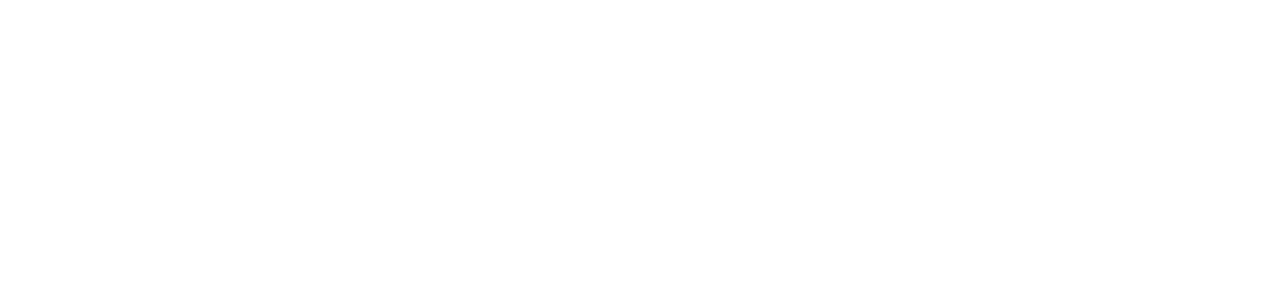
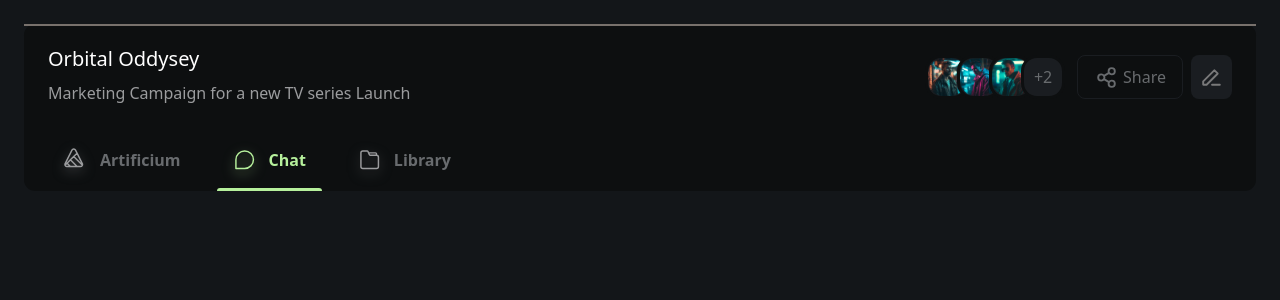
Before and after one commit to amirrezaRst/Artificium, a React (Create React App) app: page /chat in a window 1280 px wide. Before the commit this address had no page. Shown: the top 300 px of the page. Built offline with nearby package versions, Linux system fonts and the light colour scheme.

Commit message:
handle topnavbar actions

```diff
--- /dev/null
+++ b/src/components/chat/index.jsx
@@ -0,0 +1,7 @@
+const Chat = () => {
+    return (
+        <h1>Chat Page</h1>
+    );
+}
+
+export default Chat;
--- a/src/components/home/index.jsx
+++ b/src/components/home/index.jsx
@@ -2,10 +2,7 @@
 
 const Home = () => {
     return (
-        <MainLayout>
-
-        </MainLayout>
-
+        null
     );
 }
 
--- /dev/null
+++ b/src/components/library/index.jsx
@@ -0,0 +1,9 @@
+const Library = () => {
+    return (
+        <h1>
+            Library Page
+        </h1>
+    );
+}
+
+export default Library;
--- a/src/container/App.jsx
+++ b/src/container/App.jsx
@@ -4,16 +4,21 @@
 import Home from "../components/home";
 import Signup from "../components/register/Signup";
 import JoinWorkspace from "../components/register/JoinWorkspace";
+import MainLayout from "../layouts/MainLayout";
+import Chat from "../components/chat";
+import Library from "../components/library";
 
 const App = () => {
 
     return (
         <>
             <Routes>
-                <Route exact path="/" element={<Home />} />
+                <Route exact path="/" element={<MainLayout><Home /></MainLayout>} />
                 <Route path="/login" element={<Login />} />
                 <Route path="/signup" element={<Signup />} />
                 <Route path="/join-workspace" element={<JoinWorkspace />} />
+                <Route path="/chat" element={<MainLayout><Chat /></MainLayout>} />
+                <Route path="/library" element={<MainLayout><Library /></MainLayout>} />
             </Routes>
         </>
     );
--- a/src/layouts/MainLayout.jsx
+++ b/src/layouts/MainLayout.jsx
@@ -17,7 +17,7 @@
 
                 {/* //! Main Content */}
                 <main className="home">
-
+                    {/* {children} */}
                 </main>
             </div>
 
--- a/src/layouts/topbar/TopItem.jsx
+++ b/src/layouts/topbar/TopItem.jsx
@@ -1,15 +1,19 @@
-import { ChatSvg } from "../../components/Svgs";
+import { ChatSvg, LibrarySvg, LogoSvg } from "../../components/Svgs";
 
-const TopItem = ({ page, changePage }) => {
+const TopItem = ({ page, changePage, path, label }) => {
     return (
         <div className="item flex flex-col">
-            <div className="flex px-4 cursor-pointer">
-                <div className="h-11 w-11">
-                    <ChatSvg active />
+            <div className="flex max-sm:px-2 px-4 cursor-pointer" onClick={() => changePage(path)}>
+                <div className="lg:h-9 lg:w-9 sm:w-8 sm:h-8 w-7 h-7">
+                    {/* active={page === path} */}
+                    {path === "/" ? <LogoSvg active={page === path} /> :
+                        path === "/chat" ? <ChatSvg active={page === path} /> :
+                            <LibrarySvg active={page === path} />
+                    }
                 </div>
-                <span className="font-semibold text-[#B6F09C]">Artificium</span>
+                <span className={`font-semibold max-sm:text-sm ${page === path ? "text-[#B6F09C]" : "text-[#686b6e]"}`}>{label}</span>
             </div>
-            <div className={`w-full h-[3px] ${true ? "bg-[#B6F09C]" : ""}`}></div>
+            <div className={`w-full h-[3px] rounded-t-2xl mt-1 ${page === path ? "bg-[#B6F09C]" : ""}`}></div>
         </div>
     );
 }
--- a/src/layouts/topbar/TopNav.jsx
+++ b/src/layouts/topbar/TopNav.jsx
@@ -1,46 +1,32 @@
+import { useNavigate } from "react-router";
 import { ChatSvg, LibrarySvg, LogoSvg } from "../../components/Svgs";
 import TopItem from "./TopItem";
 
+
+const navOptions = [
+    { path: "/", label: "Artificium" },
+    { path: "/chat", label: "Chat" },
+    { path: "/library", label: "Library" },
+];
+
+
 const TopNav = ({ page, changePage }) => {
+    const navigation = useNavigate()
 
     const handlePage = (page) => {
-        // changePage
+        navigation(page);
+        changePage(page);
     }
 
     return (
         <nav className="content flex max-sm:justify-between space-x-5"
             style={{ paddingBottom: "0" }}
         >
-            <div className="item flex flex-col">
-                <div className="flex max-sm:px-2 px-4 cursor-pointer">
-                    <div className="lg:h-9 lg:w-9 sm:w-8 sm:h-8 w-7 h-7">
-                        <LogoSvg active />
-                    </div>
-                    <span className="font-semibold max-sm:text-sm text-[#B6F09C]">Artificium</span>
-                </div>
-                <div className={`w-full h-[3px] rounded-t-2xl mt-1 ${true ? "bg-[#B6F09C]" : ""}`}></div>
-            </div>
-            <div className="item flex flex-col">
-                <div className="flex max-sm:px-2 px-4 cursor-pointer">
-                    <div className="lg:h-9 lg:w-9 sm:w-8 sm:h-8 w-7 h-7">
-                        <ChatSvg />
-                    </div>
-                    <span className={`font-semibold max-sm:text-sm ${false ? "text-[#B6F09C]" : "text-[#686b6e]"}`}>Chat</span>
-                </div>
-                <div className={`w-full h-[3px] rounded-t-2xl mt-1 ${false ? "bg-[#B6F09C]" : ""}`}></div>
-            </div>
-            <div className="item flex flex-col">
-                <div className="flex max-sm:px-2 px-4 cursor-pointer">
-                    <div className="lg:h-9 lg:w-9 sm:w-8 sm:h-8 w-7 h-7">
-                        <LibrarySvg />
-                    </div>
-                    <span className={`font-semibold max-sm:text-sm ${false ? "text-[#B6F09C]" : "text-[#686b6e]"}`}>
-                        Library
-                    </span>
-                </div>
-                <div className={`w-full h-[3px] rounded-t-2xl mt-1 ${false ? "bg-[#B6F09C]" : ""}`}></div>
-            </div>
-            {/* <TopItem page={page} changePage={handlePage} /> */}
+
+            {navOptions.map((item, index) => (
+                <TopItem key={index} page={page} changePage={handlePage} path={item.path} label={item.label} />
+            ))}
+
         </nav>
     );
 }
--- a/src/layouts/topbar/WorkspaceUser.jsx
+++ b/src/layouts/topbar/WorkspaceUser.jsx
@@ -28,10 +28,6 @@
 const WorkspaceUser = () => {
     const [limit, setLimit] = useState(true);
 
-    useEffect(() => {
-        console.log(limit)
-    }, [limit])
-
     return (
         <div className="user-group -space-x-3 md:-space-x-5 lg:-space-x-3 relative">
             {users.map((item, i) => {
--- a/src/layouts/topbar/index.jsx
+++ b/src/layouts/topbar/index.jsx
@@ -1,11 +1,14 @@
 import { useState } from "react";
-import { ChatSvg, LibrarySvg, LogoSvg, PenSvg, SearchSvg, ShareSvg, WalletSvg } from "../../components/Svgs";
+
 import TopHeader from "./TopHeader";
 import TopNav from "./TopNav";
+import { useLocation } from "react-router";
 
 
 const Topbar = () => {
-    const [page, setPage] = useState("home");
+
+    const location = useLocation();
+    const [page, setPage] = useState(location.pathname);
 
     return (
         <div className="topbar">
```
